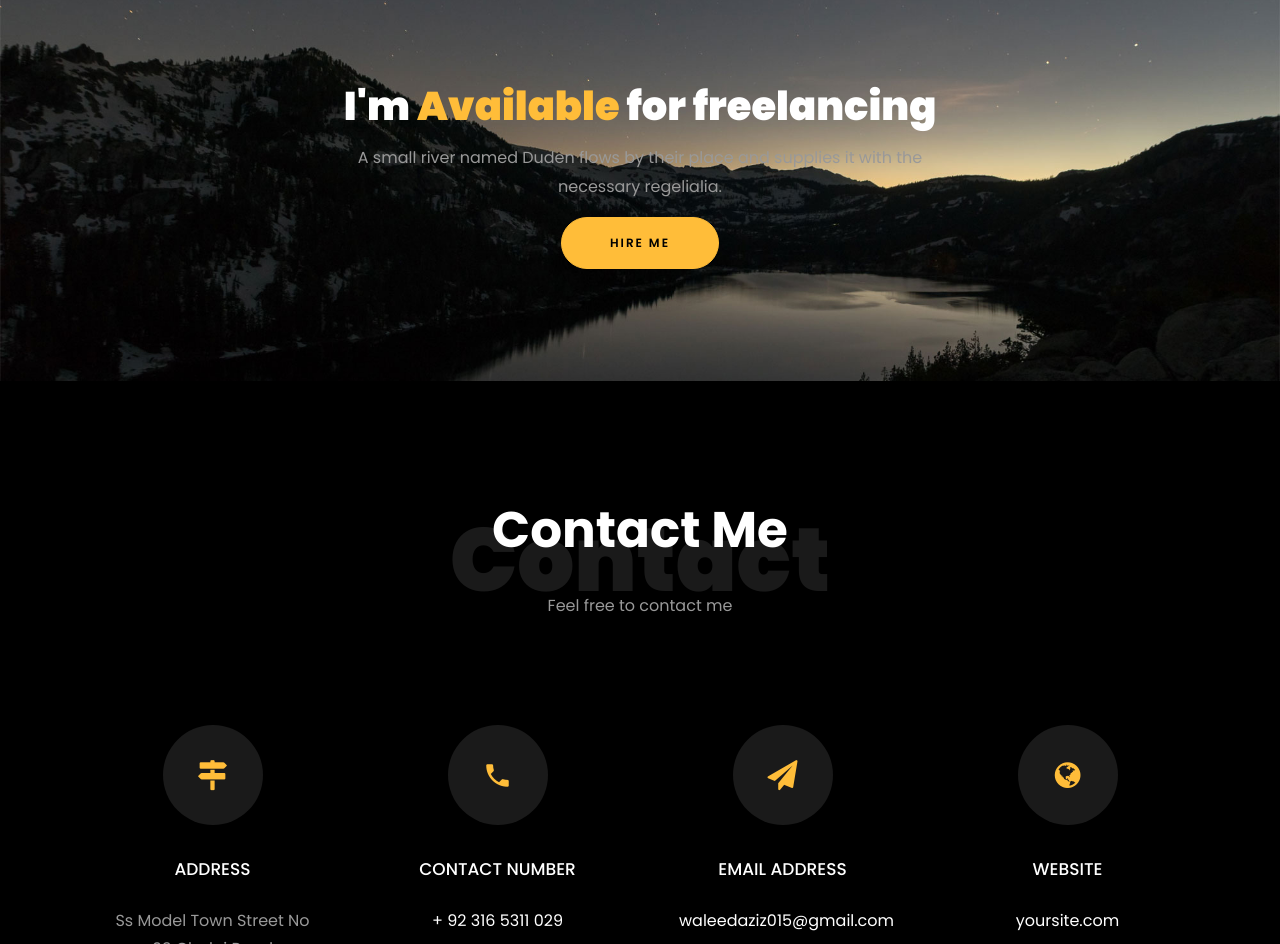
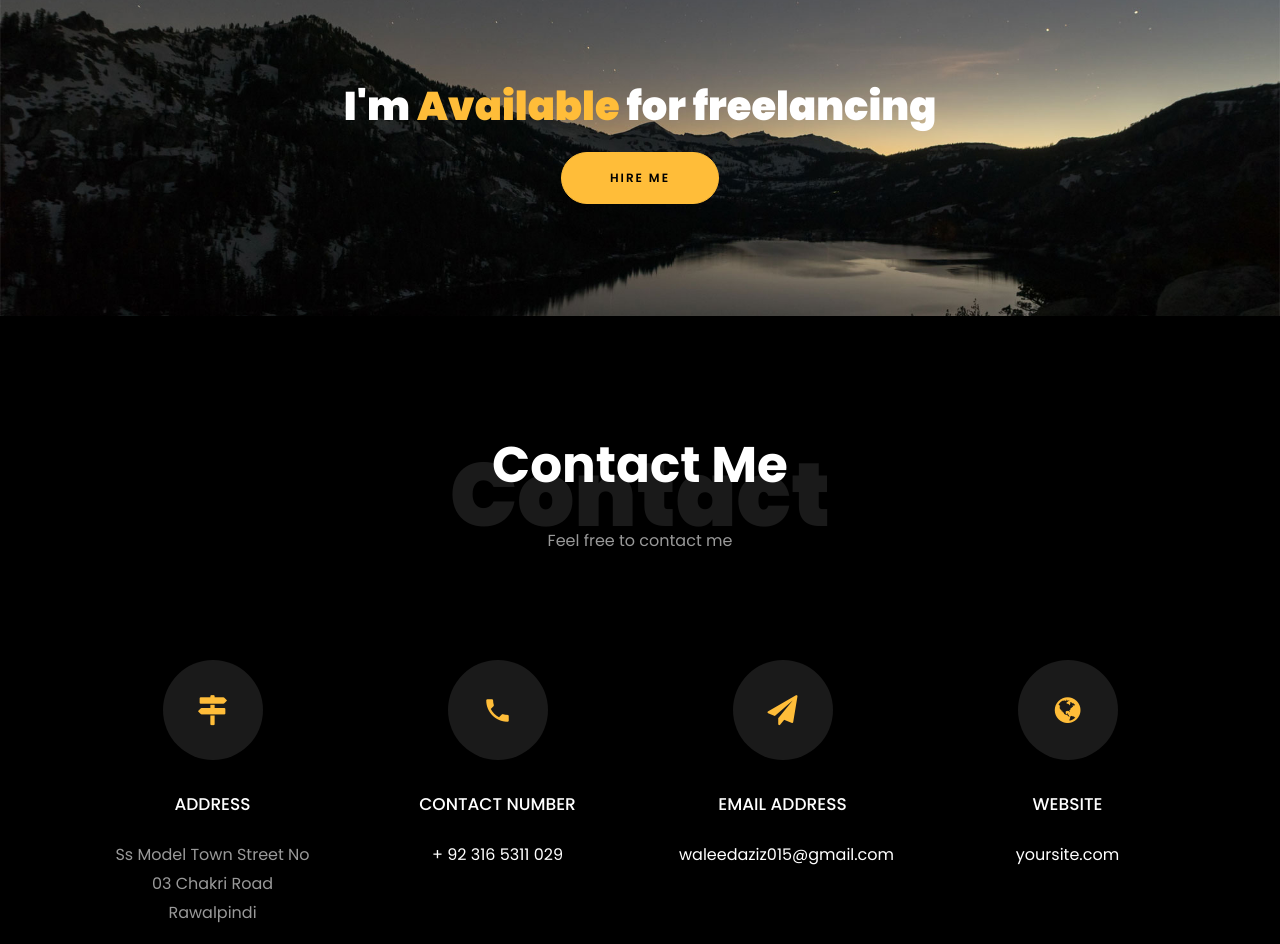
Before and after one commit to Waleed302/waleedportfolio, a website: page index.html in a window 1280 px wide. Shown: the part 4529-5473 px from the top of the page. Drawn offline with nearby package versions, Linux system fonts and the light colour scheme; files whose address does not match are found by name.

Commit message:
my changes

```diff
--- a/index.html
+++ b/index.html
@@ -544,7 +544,7 @@
 				<div class="row justify-content-center">
 					<div class="col-md-7 ftco-animate text-center">
 						<h2>I'm <span>Available</span> for freelancing</h2>
-						<p>A small river named Duden flows by their place and supplies it with the necessary regelialia.</p>
+						<p></p>
 						<p class="mb-0"><a href="#" class="btn btn-primary py-3 px-5">Hire me</a></p>
 					</div>
 				</div>
```
